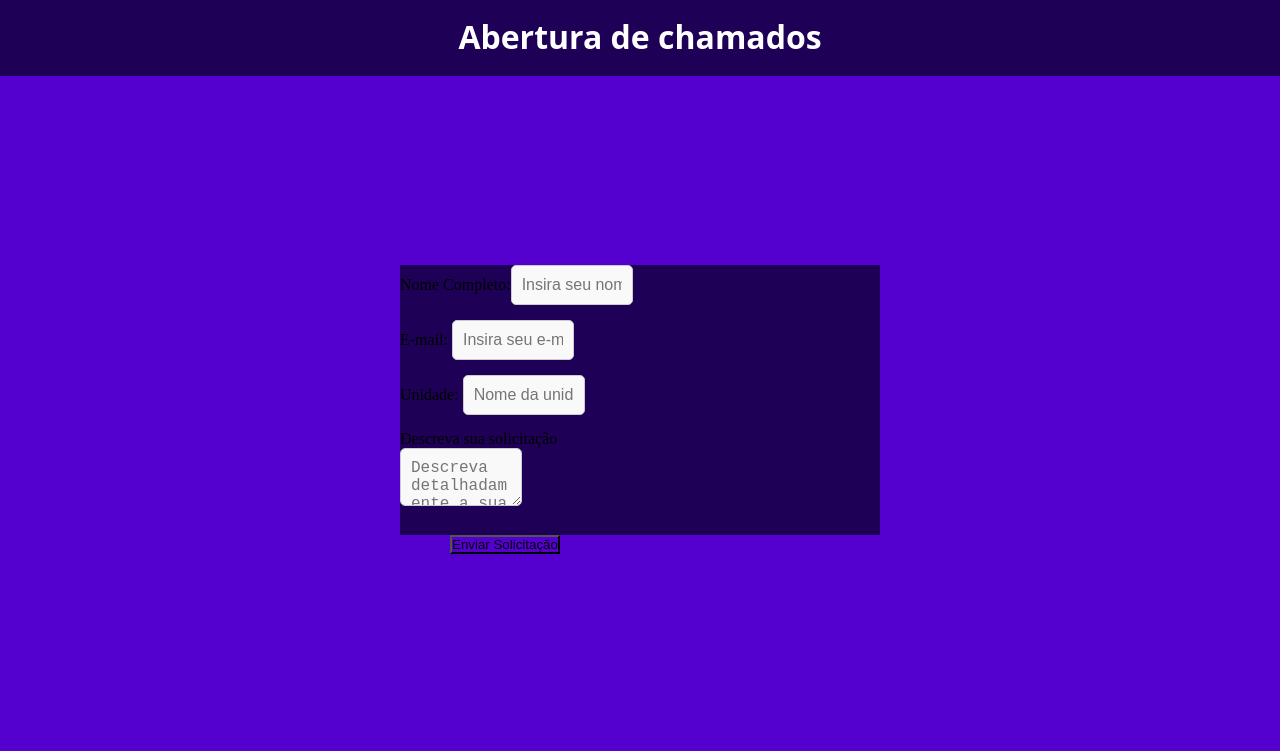
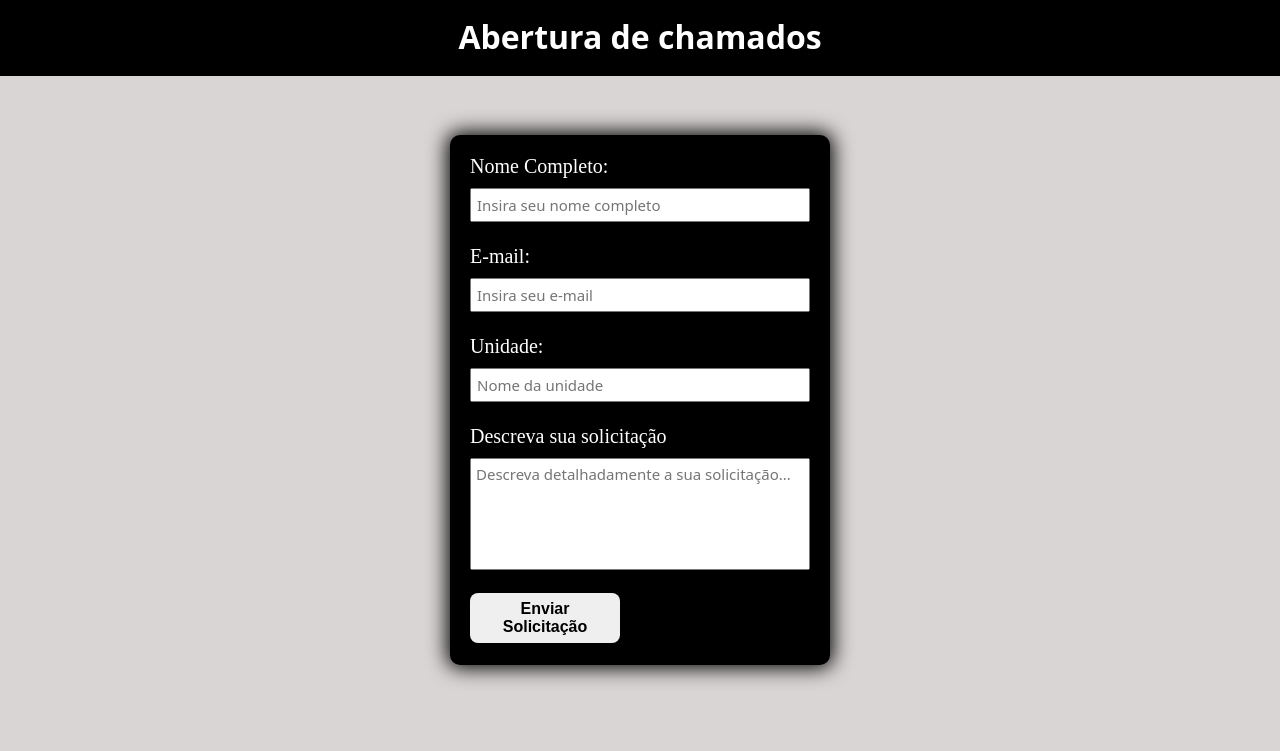
Before and after one commit to Admss-bat/SysChamados, a plain HTML site: page index.html in a window 1280 px wide. Drawn offline with Linux system fonts and the light colour scheme.

Commit message:
Upando alterações de CSS e HTML.

```diff
--- a/confirma.css
+++ b/confirma.css
@@ -0,0 +1,37 @@
+body{
+
+    background-color: rgb(218, 213, 213);
+    margin: 0;
+    padding: 0;
+    height: 100vh;
+
+}
+h1{
+    text-align: center;
+    background-color: black;
+    padding-bottom: 18px;
+    padding-top: 15px;
+    margin: 0;
+    width: 100%;
+    font-family: system-ui, -apple-system, BlinkMacSystemFont, 'Segoe UI', Roboto, Oxygen, Ubuntu, Cantarell, 'Open Sans', 'Helvetica Neue', sans-serif;
+    color: white;
+}
+#confirmacao{
+    position: absolute;
+    color: white;
+    left: 50%;
+    top: 50%;
+    transform: translate(-50%, -50%);
+    background-color: black;
+    width: 600px;
+    height: 200px;
+    border-radius: 10px;
+    box-shadow: 0px 0px 20px 3px rgb(0, 0, 1);
+    padding: 15px;
+}
+
+#confirmacao h2{
+    font-size: 30px;
+    margin-top: 75px;
+    margin-left: 30px;
+}
--- a/estilo.css
+++ b/estilo.css
@@ -1,40 +1,76 @@
-*{
-    background-color: #5400CF;
+body{
+
+    background-color: rgb(218, 213, 213);
     margin: 0;
     padding: 0;
+    height: 100vh;
 
 }
 h1{
-    background-color: #1E0057;
+    text-align: center;
+    background-color: black;
     padding-bottom: 18px;
     padding-top: 15px;
-    display: flex;
-    justify-content: center;
+    margin: 0;
+    width: 100%;
     font-family: system-ui, -apple-system, BlinkMacSystemFont, 'Segoe UI', Roboto, Oxygen, Ubuntu, Cantarell, 'Open Sans', 'Helvetica Neue', sans-serif;
     color: white;
 }
 
-.dadoUser{
+.quadro{
     position: absolute;
+    color: white;
     left: 50%;
     top: 50%;
     transform: translate(-50%, -50%);
-
-    background-color: #1E0057;
-    width: 480px;
-    height: 270px;
+    background-color: black;
+    width: 350px;
+    height: 500px;
+    border-radius: 10px;
+    box-shadow: 0px 0px 20px 3px rgb(0, 0, 1);
+    padding: 15px;
+}
+.dadoUser{
+    display: flex;
+    flex-direction: column;
+    font-size: 20px;
+    padding: 5px;
 }
 .dadoUser input, textarea{
-    width: 100px;
-    padding: 10px;
-    margin-bottom: 15px;
-    border: 1px solid #ccc;
-    border-radius: 5px;
+    padding: 5px;
+    margin-top: 10px;
+    font-family: system-ui, -apple-system, BlinkMacSystemFont, 'Segoe UI', Roboto, Oxygen, Ubuntu, Cantarell, 'Open Sans', 'Helvetica Neue', sans-serif;
+    font-size: 15px;
+
+}
+
+#solicitacao{
+    resize: none;
+    height: 100px;
+}
+
+#enviar{
+    width: 150px;
+    font-weight: bold;
+    padding: 7px 10px;
     font-size: 16px;
-    background-color: #f9f9f9;
-    color: #11111;
+    font-weight: bold;
+    border: none;
+    border-radius: 8px;
+    transition: all 0.3s ease;
+    cursor: pointer;
+
 }
-.dadoUser button{
-    justify-content: center;
-    margin: 10px 50px 10px;
+#enviar:hover{
+    transform: translateY(-3px);
+
 }
+
+#enviar:active {
+    transform: translateY(3px);
+}
+
+#retorno {
+    width: 400px;
+    height: 100px;
+}
--- a/index.html
+++ b/index.html
@@ -10,9 +10,9 @@
 <body>
 
     <h1>Abertura de chamados</h1>
-    <div class="dadoUser">
-
-            Nome Completo:<input id="name" type="text" name="nome" placeholder="Insira seu nome completo"></input>
+    <div class="quadro">
+        <div class="dadoUser">
+            Nome Completo: <input id="name" type="text" name="nome" placeholder="Insira seu nome completo"></input>
             <br>
             E-mail: <input id="email" type="email" name="email" placeholder="Insira seu e-mail" required></input>
             <br>
@@ -22,9 +22,10 @@
             <textarea id="solicitacao" type="text" name="solicitacao" placeholder="Descreva detalhadamente a sua solicitação..."></textarea>
             <br>
             <button id="enviar">Enviar Solicitação</button>
-            <div id="retorno">
+        </div>
+        <div id="retorno">
 
-            </div>
+        </div>
     </div>
 
     <script src="javascript.js"></script>
```
Also changed, not shown: confirma.html (+2 -2 lines).
